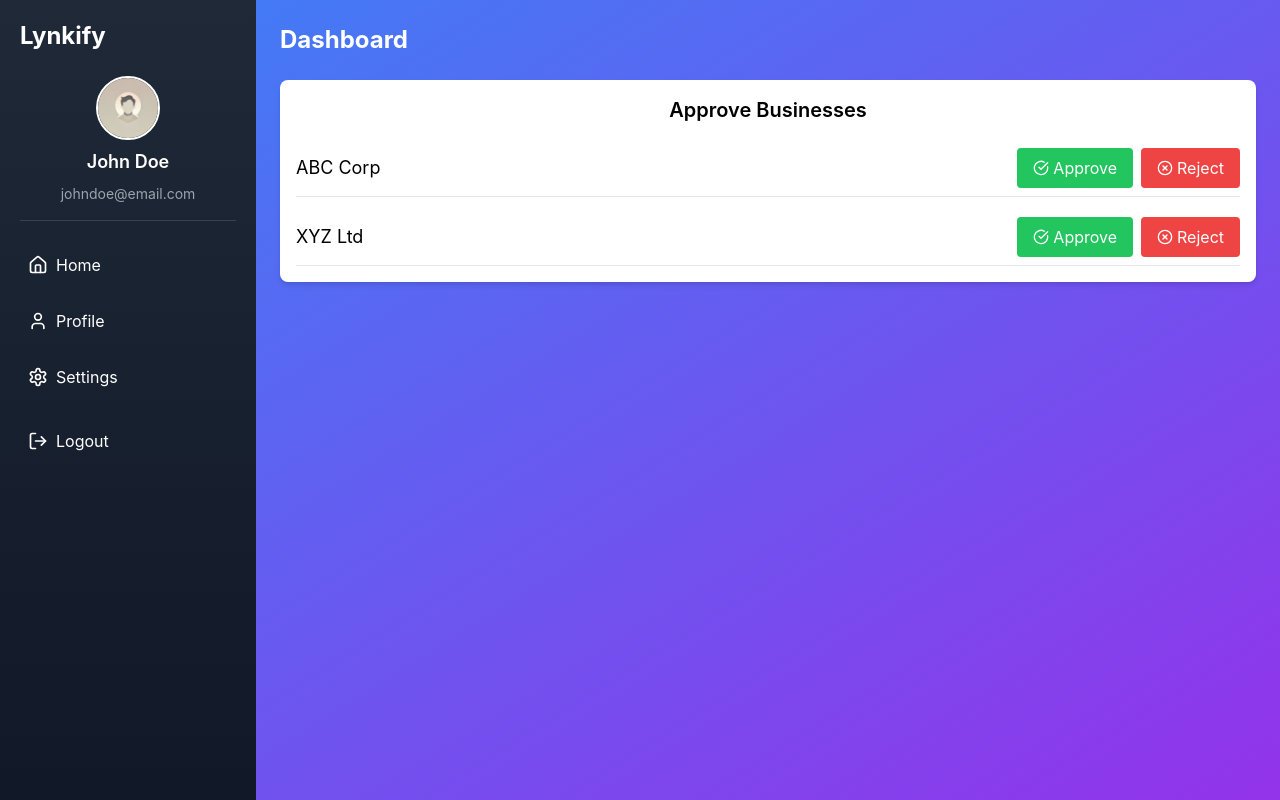
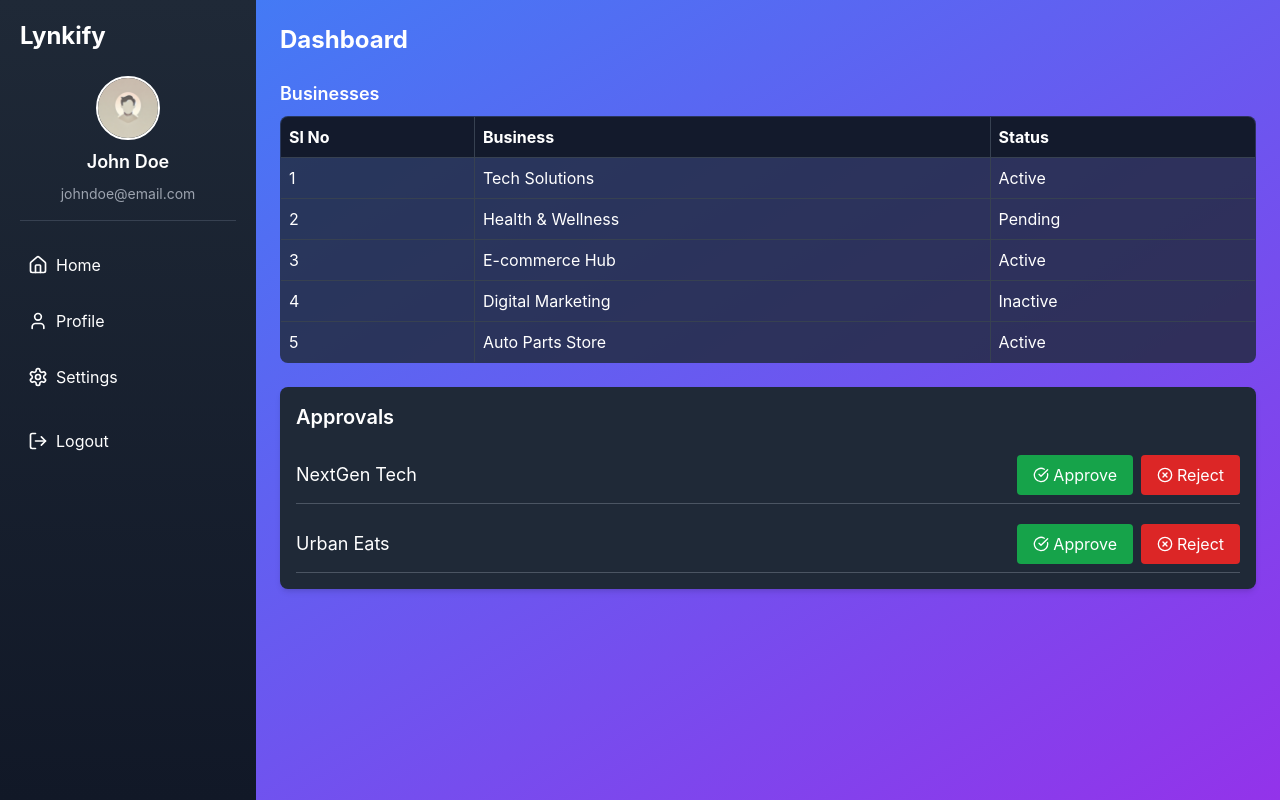
Before and after one commit to davidjoyson/Lynkify, a React (Create React App) app in the folder Frontend/: page /dashboard in a window 1280 px wide. Built offline with nearby package versions, Linux system fonts and the light colour scheme.

Commit message:
table common comp

```diff
--- a/Frontend/src/Components/Admin Dashboard/ApprovalTable.js
+++ b/Frontend/src/Components/Admin Dashboard/ApprovalTable.js
@@ -1,22 +1,22 @@
 import { CheckCircle, XCircle } from "lucide-react";
 
 export default function ApprovalTable() {
-    const businesses = [
-        { id: 1, name: "ABC Corp", status: "Pending" },
-        { id: 2, name: "XYZ Ltd", status: "Pending" },
+    const approvalData = [
+        { id: 1, business: "NextGen Tech", status: "Pending" },
+        { id: 2, business: "Urban Eats", status: "Pending" },
     ];
     return (
-        <div className="mt-6 bg-white p-4 rounded-lg shadow-md text-black">
-            <h3 className="text-xl font-semibold mb-4 text-center">Approve Businesses</h3>
+        <div className="mt-6 bg-gray-800 p-4 rounded-lg shadow-md text-white">
+            <h3 className="text-xl font-semibold mb-4 text-left">Approvals</h3>
             <div className="space-y-3">
-                {businesses.map((business) => (
-                    <div key={business.id} className="flex items-center justify-between border-b py-2">
-                        <span className="text-lg">{business.name}</span>
+                {approvalData.map((business) => (
+                    <div key={business.id} className="flex items-center justify-between border-b border-gray-600 py-2">
+                        <span className="text-lg">{business.business}</span>
                         <div className="flex space-x-2">
-                            <button className="px-4 py-2 bg-green-500 text-white rounded hover:bg-green-600 flex items-center gap-1">
+                            <button className="px-4 py-2 bg-green-600 text-white rounded hover:bg-green-500 flex items-center gap-1">
                                 <CheckCircle size={16} /> Approve
                             </button>
-                            <button className="px-4 py-2 bg-red-500 text-white rounded hover:bg-red-600 flex items-center gap-1">
+                            <button className="px-4 py-2 bg-red-600 text-white rounded hover:bg-red-500 flex items-center gap-1">
                                 <XCircle size={16} /> Reject
                             </button>
                         </div>
--- /dev/null
+++ b/Frontend/src/Components/Common/Table.js
@@ -0,0 +1,24 @@
+export function DataTable({ columns, data }) {
+    return (
+        <table className="w-full text-left border-collapse border border-gray-700 bg-gray-800 bg-opacity-80 text-white rounded-lg overflow-hidden">
+            <thead>
+                <tr className="bg-gray-900 bg-opacity-90">
+                    {columns.map((col, index) => (
+                        <th key={index} className="p-2 border border-gray-700">{col.header}</th>
+                    ))}
+                </tr>
+            </thead>
+            <tbody>
+                {data.map((row, rowIndex) => (
+                    <tr key={rowIndex} className="border border-gray-700 hover:bg-gray-700 hover:bg-opacity-50">
+                        {columns.map((col, colIndex) => (
+                            <td key={colIndex} className="p-2 border border-gray-700">
+                                {col.render ? col.render(row, rowIndex) : row[col.key]}
+                            </td>
+                        ))}
+                    </tr>
+                ))}
+            </tbody>
+        </table>
+    );
+}
--- a/Frontend/src/Components/Dashboard/Home.js
+++ b/Frontend/src/Components/Dashboard/Home.js
@@ -1,12 +1,41 @@
 
 import { useState, useEffect } from "react";
 import ApprovalTable from "../Admin Dashboard/ApprovalTable";
-import SellerTable from "../Seller Dashboard/SellerTable";
+import { DataTable } from "../Common/Table";
 import SellerStats from "../Seller Dashboard/SellerStats";
+import { useNavigate } from "react-router-dom";
 
 export default function HomeComponent() {
     const [role, setRole] = useState(null);
+    const navigate = useNavigate();
 
+    const referralData = [
+        { business: "Tech Solutions", link: "https://lynkify.com/tech-solutions", reward: "₹500" },
+        { business: "Health & Wellness", link: "https://lynkify.com/health-wellness", reward: "₹300" },
+        { business: "E-commerce Hub", link: "https://lynkify.com/ecommerce-hub", reward: "₹450" },
+        { business: "Digital Marketing", link: "https://lynkify.com/digital-marketing", reward: "₹350" },
+        { business: "Auto Parts Store", link: "https://lynkify.com/auto-parts", reward: "₹600" },
+    ];
+
+    const referralColumns = [
+        { header: "Sl No", key: "index", render: (_, index) => index + 1 },
+        { header: "Business Name", key: "business" },
+        { header: "Referral Link", key: "link", render: (row) => <a href={row.link} target="_blank" rel="noopener noreferrer" className="text-blue-400 underline">{row.link}</a> },
+        { header: "Reward", key: "reward" }
+    ];
+
+    const businessColumns = [
+        { header: "Sl No", key: "index", render: (_, index) => index + 1 },
+        { header: "Business", key: "business" },
+        { header: "Status", key: "status" }
+    ];
+    const businessData = [
+        { business: "Tech Solutions", status: "Active" },
+        { business: "Health & Wellness", status: "Pending" },
+        { business: "E-commerce Hub", status: "Active" },
+        { business: "Digital Marketing", status: "Inactive" },
+        { business: "Auto Parts Store", status: "Active" },
+    ];
     useEffect(() => {
         const storedRole = localStorage.getItem("userRole");
         if (storedRole) {
@@ -20,19 +49,32 @@ export default function HomeComponent() {
     return (
         <div>
             <h2 className="text-2xl font-bold mb-4">Dashboard</h2>
+            {/* Seller */}
             {
                 role === "seller" &&
-                <SellerStats />
+                <div>
+                    <SellerStats />
+                    <div className="mt-6">
+                        <div className="flex items-center justify-between p-4 rounded-lg shadow-md w-full">
+                            <h2 className="text-lg font-semibold mb-2">Referral Links & Rewards</h2>
+                            <button onClick={() => navigate("/addreferral")} className="px-4 py-2 bg-purple-800 text-white rounded-xl hover:bg-purple-400 transition">
+                                New Referral
+                            </button>
+                        </div>
+                        <DataTable columns={referralColumns} data={referralData} />
+                    </div>
+                </div>
             }
-            {/* Referral Table */}
-            {
-                role === "seller" &&
-                <SellerTable />
-            }
-            {/* Approval Table */}
+            {/* Admin */}
             {
                 role === "admin" &&
-                <ApprovalTable />
+                <div>
+                    <div className="mt-6">
+                        <h2 className="text-lg font-semibold mb-2">Businesses</h2>
+                        <DataTable columns={businessColumns} data={businessData} />
+                    </div>
+                    <ApprovalTable />
+                </div>
             }
         </div>
     );
--- a/Frontend/src/Components/Seller Dashboard/SellerTable.js
+++ /dev/null
@@ -1,56 +0,0 @@
-import { useNavigate } from "react-router-dom";
-
-export default function SellerTable() {
-    const navigate = useNavigate();
-
-    const referralData = [
-        { business: "Tech Solutions", link: "https://lynkify.com/tech-solutions", reward: "₹500" },
-        { business: "Health & Wellness", link: "https://lynkify.com/health-wellness", reward: "₹300" },
-        { business: "E-commerce Hub", link: "https://lynkify.com/ecommerce-hub", reward: "₹450" },
-        { business: "Digital Marketing", link: "https://lynkify.com/digital-marketing", reward: "₹350" },
-        { business: "Auto Parts Store", link: "https://lynkify.com/auto-parts", reward: "₹600" },
-        { business: "Fitness Gear", link: "https://lynkify.com/fitness-gear", reward: "₹400" },
-        { business: "Online Courses", link: "https://lynkify.com/online-courses", reward: "₹550" },
-        { business: "Home Decor", link: "https://lynkify.com/home-decor", reward: "₹250" },
-        { business: "Pet Supplies", link: "https://lynkify.com/pet-supplies", reward: "₹500" },
-        { business: "Gourmet Foods", link: "https://lynkify.com/gourmet-foods", reward: "₹350" }
-    ];
-    const handleClick = () => {
-        navigate("/addreferral");
-    };
-
-    return (
-        <div className="mt-6">
-            <div className="flex items-center justify-between p-4 rounded-lg shadow-md w-full">
-                <h2 className="text-lg font-semibold mb-2">Referral Links & Rewards</h2>
-                <button onClick={() => handleClick()} className="px-4 py-2 bg-purple-800 text-white rounded-xl hover:bg-purple-400 transition">
-                    New Referral
-                </button>
-            </div>
-            <table className="w-full text-left border-collapse border border-gray-700 bg-gray-800 bg-opacity-80 text-white">
-                <thead>
-                    <tr className="bg-gray-900 bg-opacity-90">
-                        <th className="p-2 border border-gray-700">Sl No</th>
-                        <th className="p-2 border border-gray-700">Business Name</th>
-                        <th className="p-2 border border-gray-700">Referral Link</th>
-                        <th className="p-2 border border-gray-700">Reward</th>
-                    </tr>
-                </thead>
-                <tbody>
-                    {referralData.map((referral, index) => (
-                        <tr key={index} className="border border-gray-700 hover:bg-gray-700 hover:bg-opacity-50">
-                            <td className="p-2 border border-gray-700">{index + 1}</td>
-                            <td className="p-2 border border-gray-700">{referral.business}</td>
-                            <td className="p-2 border border-gray-700">
-                                <a href={referral.link} target="_blank" rel="noopener noreferrer" className="text-blue-400 underline">
-                                    {referral.link}
-                                </a>
-                            </td>
-                            <td className="p-2 border border-gray-700">{referral.reward}</td>
-                        </tr>
-                    ))}
-                </tbody>
-            </table>
-        </div>
-    )
-}
```
